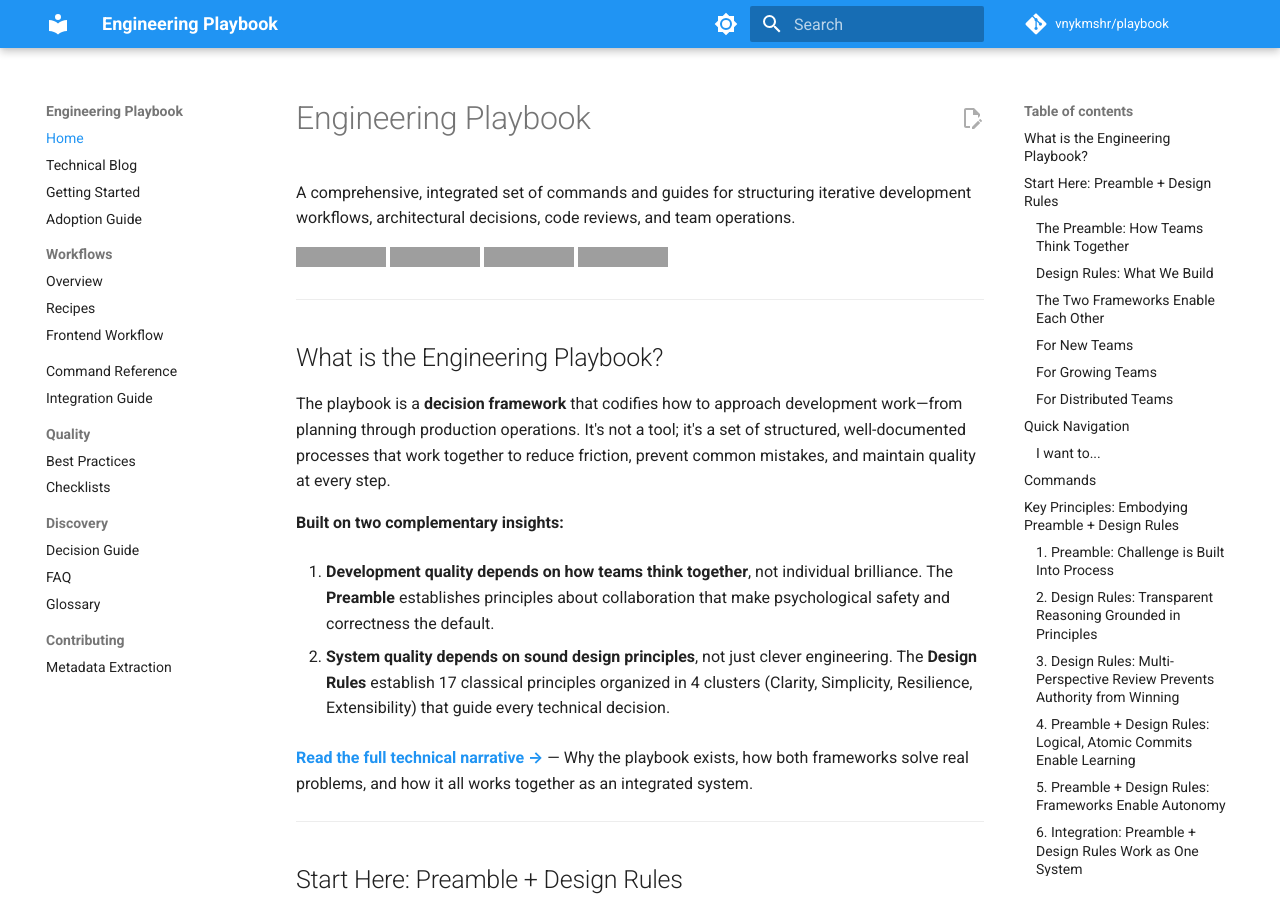
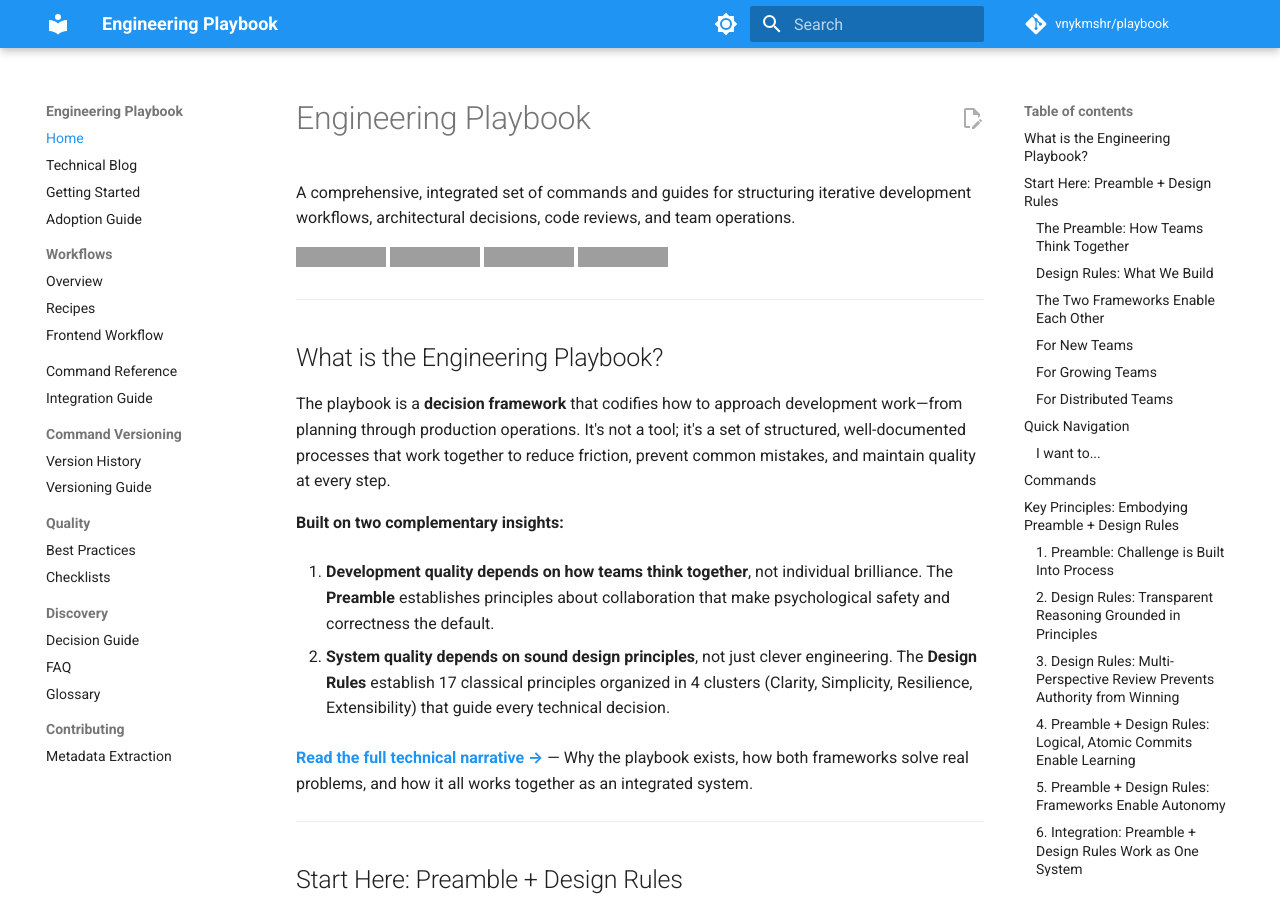
Before and after one commit to vnykmshr/playbook, an MkDocs documentation site: the page built from docs/index.md, in a window 1280 px wide and 900 px high. Built offline with MkDocs 1.6.1 and Material for MkDocs 9.7.7, drawn with Linux system fonts in a browser that asks for light colours; comment, search, counter and statistics services are not loaded; grey boxes are pictures that could not be loaded.

Commit message:
docs: add Command Versioning section to navigation
- Add command-changelog.md (version history for all commands)
- Add command-versioning.md (semantic versioning guide)
- Fixes documentation discoverability for v2.11.0 feature

Verified: mkdocs build passes with new navigation

```diff
--- a/mkdocs.yml
+++ b/mkdocs.yml
@@ -67,6 +67,9 @@ nav:
       - Frontend Workflow: frontend-workflow.md
   - Command Reference: command-index.md
   - Integration Guide: integration-guide.md
+  - Command Versioning:
+      - Version History: command-changelog.md
+      - Versioning Guide: command-versioning.md
   - Quality:
       - Best Practices: best-practices.md
       - Checklists: checklists.md
```
